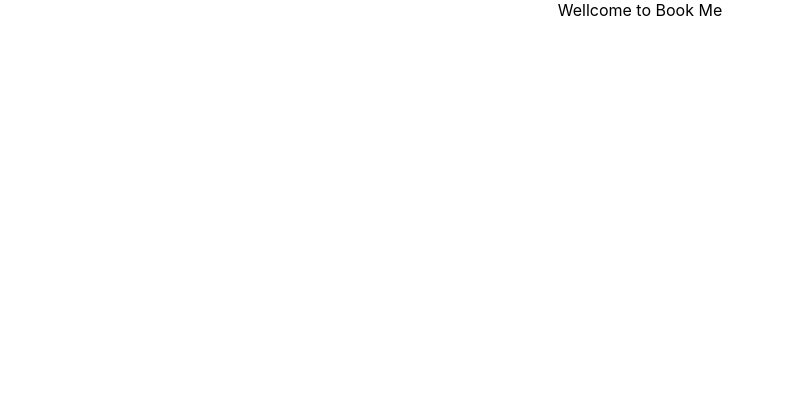
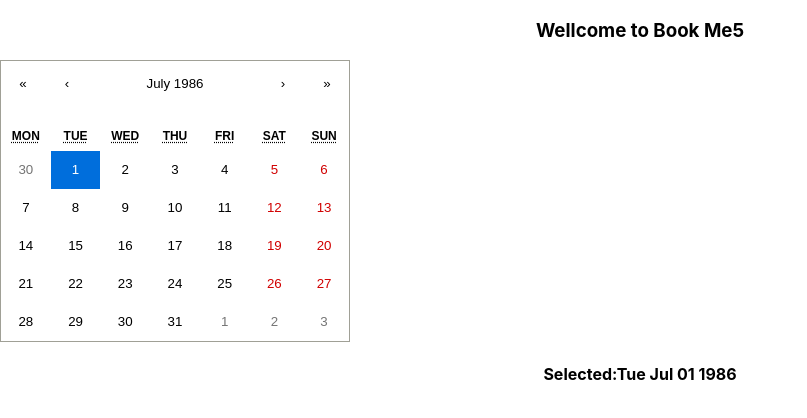
Before and after one commit to afshinmalek/bookedCRA-client, a React (Create React App) app: page / in a window 1280 px wide. Shown: the top 418 px of the page, without its empty margins (0-807 px from the left). Built offline with nearby package versions, Linux system fonts and the light colour scheme.

Commit message:
displayed calendar and it state value

```diff
--- a/package.json
+++ b/package.json
@@ -7,6 +7,7 @@
     "@testing-library/react": "^13.4.0",
     "@testing-library/user-event": "^13.5.0",
     "react": "^18.2.0",
+    "react-calendar": "^4.0.0",
     "react-dom": "^18.2.0",
     "react-scripts": "5.0.1",
     "web-vitals": "^2.1.4"
--- a/src/App.js
+++ b/src/App.js
@@ -1,7 +1,14 @@
 import "./App.css";
+import "react-calendar/dist/Calendar.css";
+import MyCalendar from "./component/calendar.jsx";
 
 function App() {
-  return <div className="App">Wellcome to Book Me</div>;
+  return (
+    <div className="App">
+      <h3>Wellcome to Book Me5</h3>
+      <MyCalendar />
+    </div>
+  );
 }
 
 export default App;
--- /dev/null
+++ b/src/component/calendar.jsx
@@ -0,0 +1,15 @@
+import React, { useState } from "react";
+import "react-calendar/dist/Calendar.css";
+import Calendar from "react-calendar";
+
+function MyCalendar() {
+  const [value, setValue] = useState(new Date(1986, 6, 1));
+
+  return (
+    <div>
+      <Calendar onChange={setValue} value={value} view={"month"} />
+      <h4>Selected:{value.toDateString()}</h4>
+    </div>
+  );
+}
+export default MyCalendar;
```
Also changed, not shown: 1 other file (tests, documents, lock files or other folders).
